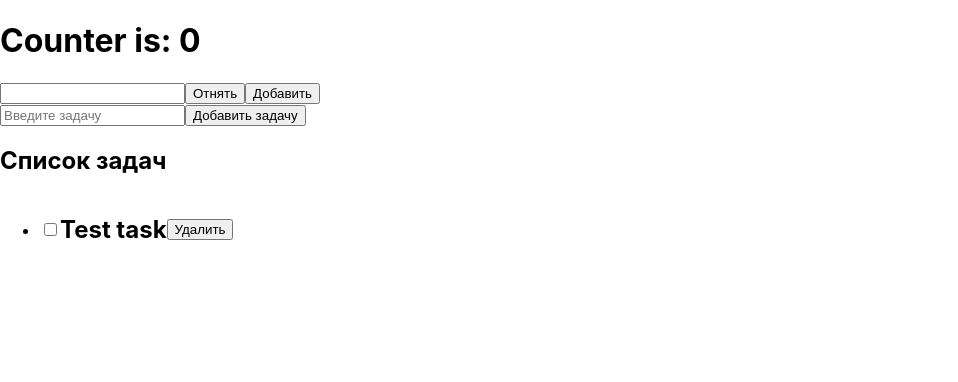
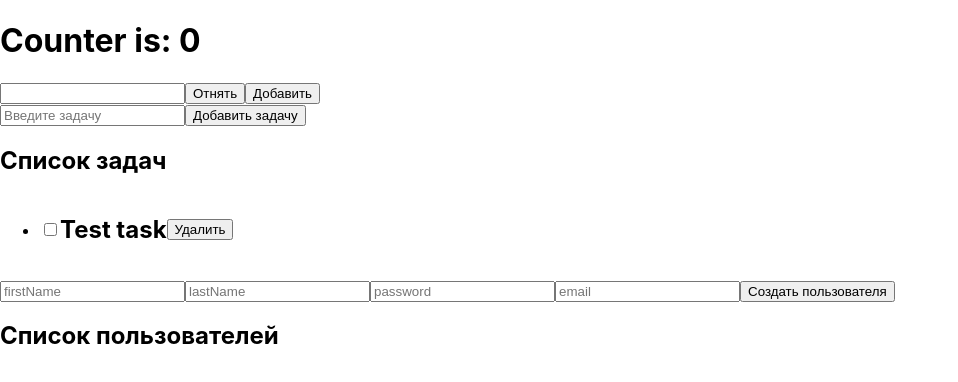
Before and after one commit to ikachinskaya/Redux, a React (Create React App) app: page / in a window 1280 px wide. Shown: the top 382 px of the page, without its empty margins (0-958 px from the left). Built offline with nearby package versions, Linux system fonts and the light colour scheme.

Commit message:
Add UserForm, UserList

```diff
--- a/src/App.js
+++ b/src/App.js
@@ -2,13 +2,16 @@ import React from "react";
 import Counter from "./components/Counter/counter";
 import TaskForm from "./components/Todo/TaskForm/taskForm";
 import TaskList from "./components/Todo/TaskList/taskList";
-
+import UserForm from "./components/UserForm/userForm";
+import UserList from "./components/UserList/userList";
 function App() {
   return (
     <>
       <Counter />
       <TaskForm />
       <TaskList />
+      <UserForm />
+      <UserList />
     </>
   );
 }
--- /dev/null
+++ b/src/components/UserForm/userForm.jsx
@@ -0,0 +1,38 @@
+import React from "react";
+import { Formik, Form, Field } from "formik";
+import { connect } from "react-redux";
+import * as UserActionCreators from "../../actions/userCreators";
+const initialValues = {
+  firstName: "",
+  lastName: "",
+  password: "",
+  email: "",
+};
+const UserForm = (props) => {
+  const { createUserRequest } = props;
+  const submitHandler = (values, formikBag) => {
+    createUserRequest(values);
+    formikBag.resetForm();
+  };
+
+  return (
+    <Formik initialValues={initialValues} onSubmit={submitHandler}>
+      <Form>
+        <Field name="firstName" placeholder="firstName" />
+        <Field name="lastName" placeholder="lastName" />
+        <Field name="password" placeholder="password" type="password" />
+        <Field name="email" placeholder="email" />
+        <button type="submit">Создать пользователя</button>
+      </Form>
+    </Formik>
+  );
+};
+
+const mapDispatchToProps = (dispatch) => {
+  return {
+    createUserRequest: (userData) => {
+      dispatch(UserActionCreators.createUserRequest(userData));
+    },
+  };
+};
+export default connect(null, mapDispatchToProps)(UserForm);
--- /dev/null
+++ b/src/components/UserList/userList.jsx
@@ -0,0 +1,31 @@
+import React from "react";
+import { connect } from "react-redux";
+
+const UserList = (props) => {
+  const { users, isLoading, error } = props;
+  return (
+    <section>
+      <h1>Список пользователей</h1>
+      {isLoading && <div>ГРУЗИМСЯ</div>}
+      {error && <div>{error.message}}</div>}
+      <ul>
+        {users.map((user) => {
+          return (
+            <li key={user.id}>
+              <h2>
+                {user.firstName} {user.lastName}
+              </h2>
+              <p>id: {user.id}</p>
+              <p>Email: {user.email}</p>
+              <p>Password: {user.password}</p>
+            </li>
+          );
+        })}
+      </ul>
+    </section>
+  );
+};
+
+const mapStateToProps = (state) => state.user;
+
+export default connect(mapStateToProps)(UserList);
```
